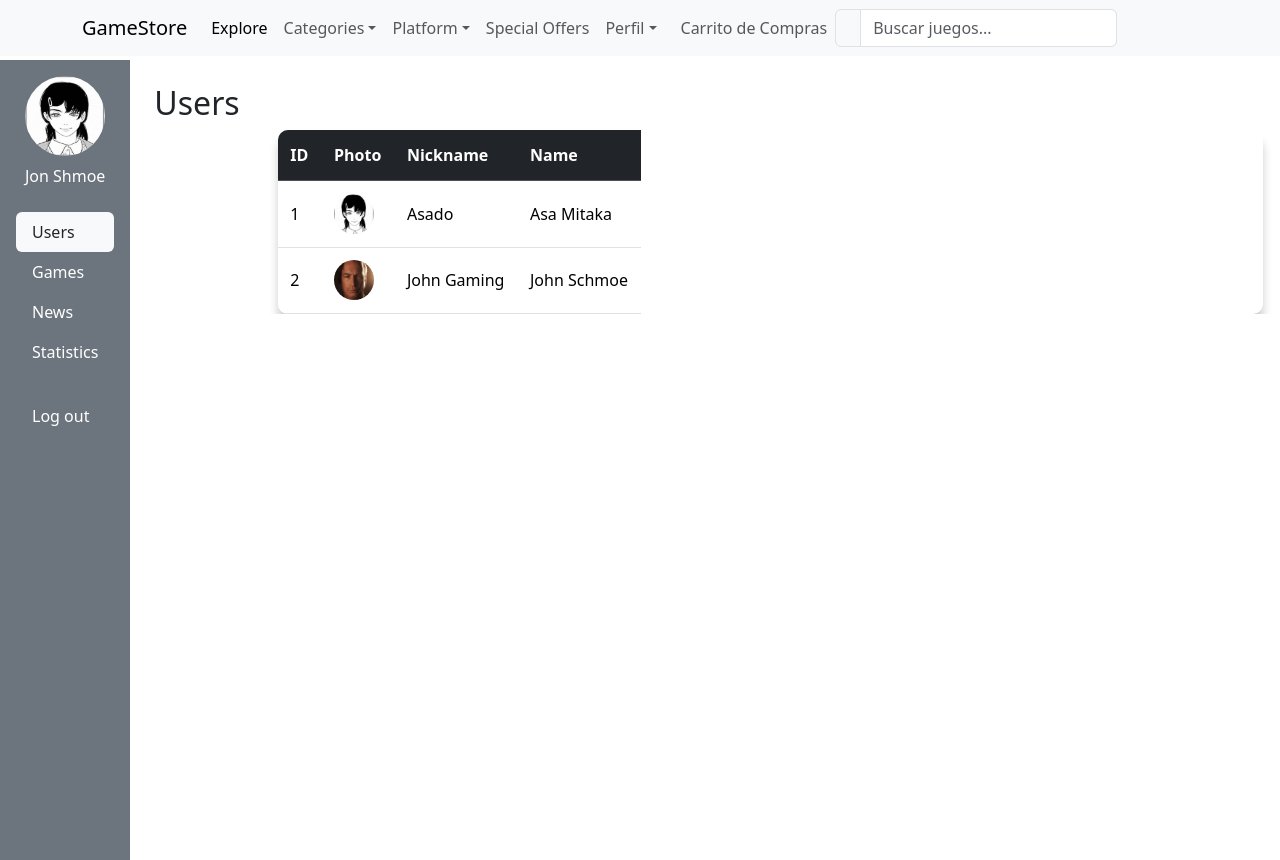
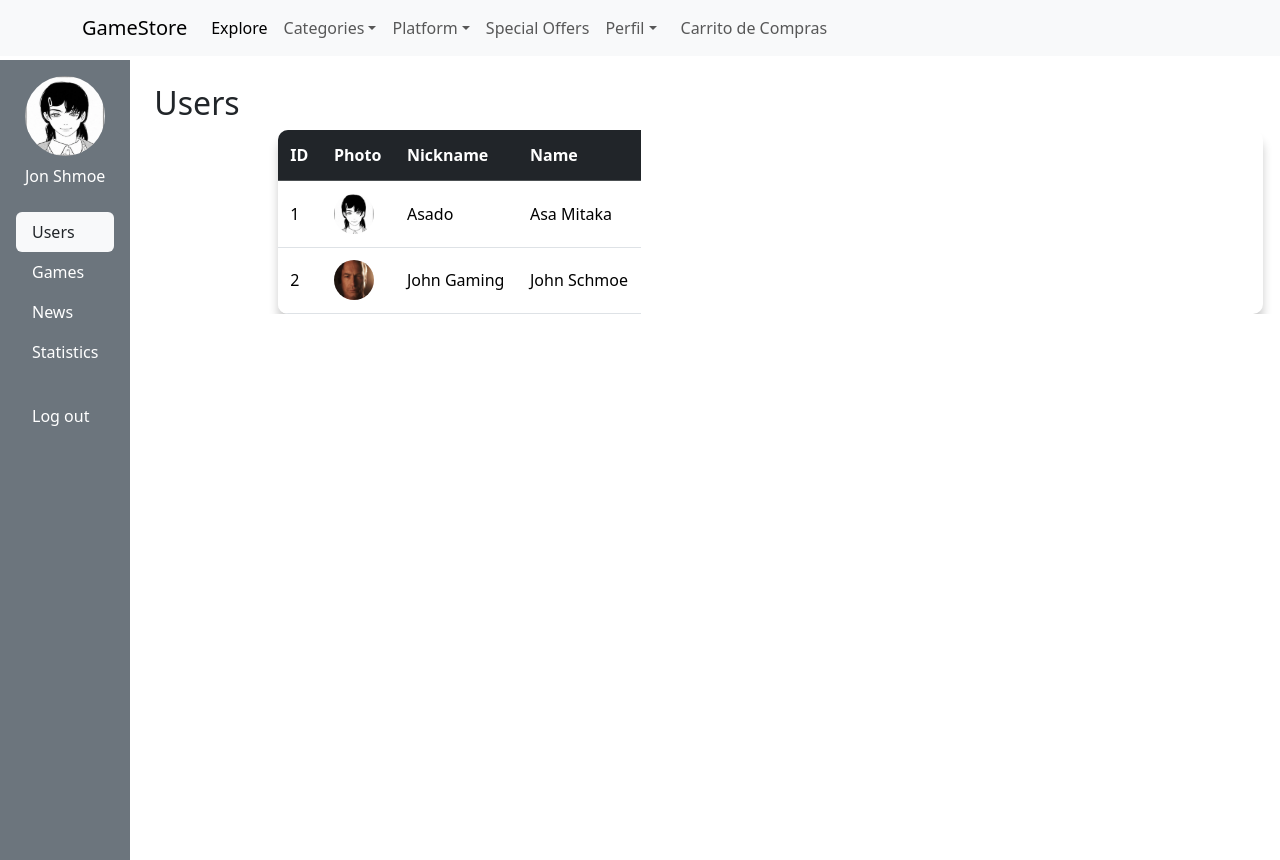
Before and after one commit to ManuelRevillaRJ/PW-PROYECTO-FIJO, a React app: page /PW_G2_F/users in a window 1280 px wide. Shown: the top 860 px of the page. Built offline with nearby package versions, Linux system fonts and the light colour scheme; the HTML template or start-up script is replaced by a standard one.

Commit message:
chao searchBar :,(

```diff
--- a/src/components/NavBar.tsx
+++ b/src/components/NavBar.tsx
@@ -1,6 +1,6 @@
 import { Link } from "react-router";
 import { useUser } from "../hooks/useUser";
-import SearchBar from "./SearchBar";
+
 
 // Implementado para el buscador de juegos
 //import { useState } from "react";
@@ -197,9 +197,6 @@ export default function NavBar() {
               </Link>
             </li>
 
-            <li className="nav-item ms-auto d-flex align-items-center">
-              <SearchBar />
-            </li>
           </ul>
         </div>
       </div>
--- a/src/components/SearchBar.tsx
+++ /dev/null
@@ -1,95 +0,0 @@
-import { useState, useEffect } from "react";
-import type { Game } from "../types/types";
-import GameCard from "./GameCard";
-import { API_URL } from "../secret"
-
-//const URL2 = import.meta.env.VITE_BACKEND_URL
-
-export default function SearchBar() {
-  const [searchTerm, setSearchTerm] = useState("")
-  const [resultados, setResultados] = useState<Game[]>([])
-  const [juegoSeleccionado, setJuegoSeleccionado] = useState<Game | null>(null)
-
-  // Buscar juegos por nombre
-  useEffect(() => {
-    const fetchJuegos = async () => {
-      if (searchTerm.trim().length === 0) {
-        setResultados([])
-        return
-      }
-
-      try {
-        const res = await fetch(`${API_URL}/games/buscar?nombre=${encodeURIComponent(searchTerm)}`)
-        const data = await res.json()
-        setResultados(data)
-      } catch (error) {
-        console.error("Error al buscar juegos:", error)
-        setResultados([])
-      }
-    }
-
-    const timeout = setTimeout(fetchJuegos, 300)
-    return () => clearTimeout(timeout)
-  }, [searchTerm])
-
-  // Al hacer clic en un juego
-  const handleJuegoClick = async (id: number) => {
-    try {
-      const res = await fetch(`${API_URL}/games/${id}`)
-      const juego = await res.json()
-      setJuegoSeleccionado(juego)
-    } catch (error) {
-      console.error("Error al obtener juego:", error)
-    }
-  }
-
-  return (
-    <div className="position-relative" style={{ minWidth: "250px" }}>
-      <div className="input-group">
-        <span className="input-group-text">
-          <i className="bi bi-search"></i>
-        </span>
-        <input
-          type="text"
-          className="form-control"
-          placeholder="Buscar juegos..."
-          value={searchTerm}
-          onChange={(e) => setSearchTerm(e.target.value)}
-        />
-      </div>
-
-      {resultados.length > 0 && (
-        <ul
-          className="list-group position-absolute z-3"
-          style={{
-            top: "100%",
-            left: 0,
-            right: 0,
-            maxHeight: "200px",
-            overflowY: "auto",
-            border: "1px solid #ced4da",
-          }}>
-          {resultados.map((juego) => (
-            <li
-              key={juego.id}
-              className="list-group-item list-group-item-action"
-              onClick={(e) => {
-                e.preventDefault()
-                handleJuegoClick(Number(juego.id))
-              }}
-              style={{ cursor: "pointer" }}>
-              {juego.titulo}
-            </li>
-          ))}
-        </ul>
-      )}
-
-      {/* Renderizar GameCard como lo hace el catálogo */}
-      {juegoSeleccionado && (
-        <div className="mt-3">
-          <GameCard game={juegoSeleccionado} />
-        </div>
-      )}
-    </div>
-  )
-}
```
